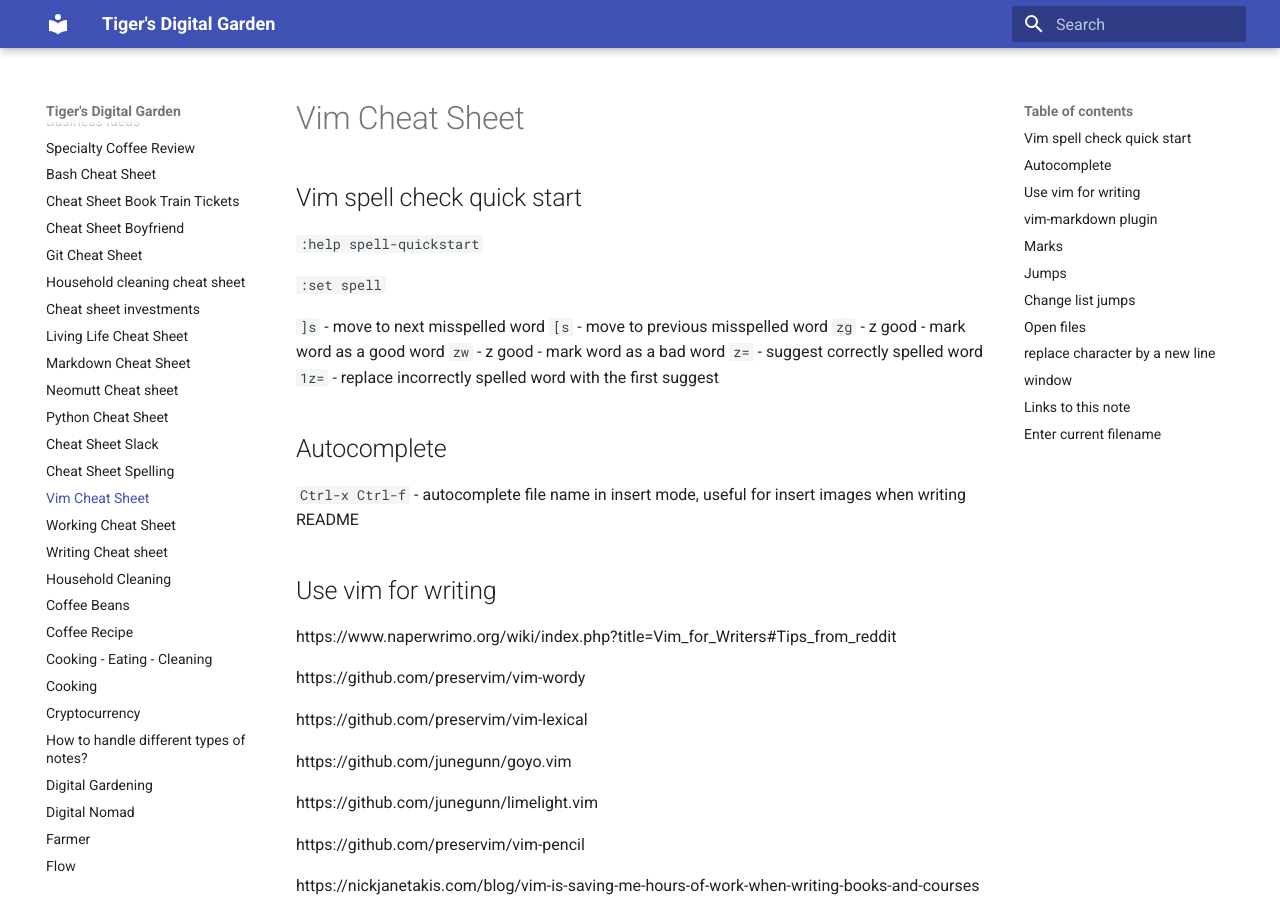
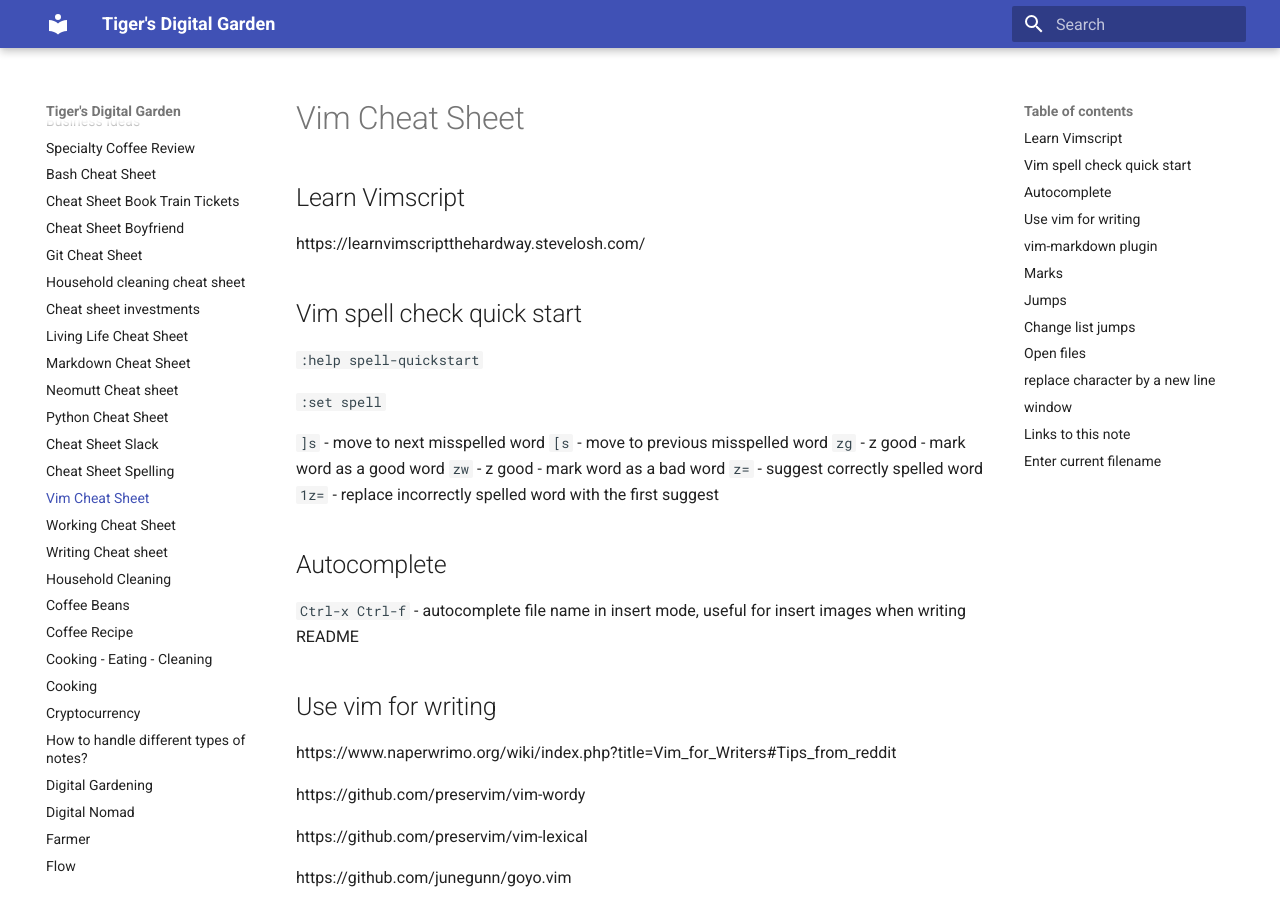
Before and after one commit to ynotstartups/notes, an MkDocs documentation site: the page built from notes/cheat-sheet-vim.md, in a window 1280 px wide and 900 px high. Built offline with MkDocs 1.6.1 and Material for MkDocs 9.7.7, drawn with Linux system fonts in a browser that asks for light colours.

Commit message:
add learn Vimscript

```diff
--- a/notes/cheat-sheet-vim.md
+++ b/notes/cheat-sheet-vim.md
@@ -1,4 +1,8 @@
 # Vim Cheat Sheet
+
+## Learn Vimscript
+
+https://learnvimscriptthehardway.stevelosh.com/
 
 ## Vim spell check quick start
 
```
